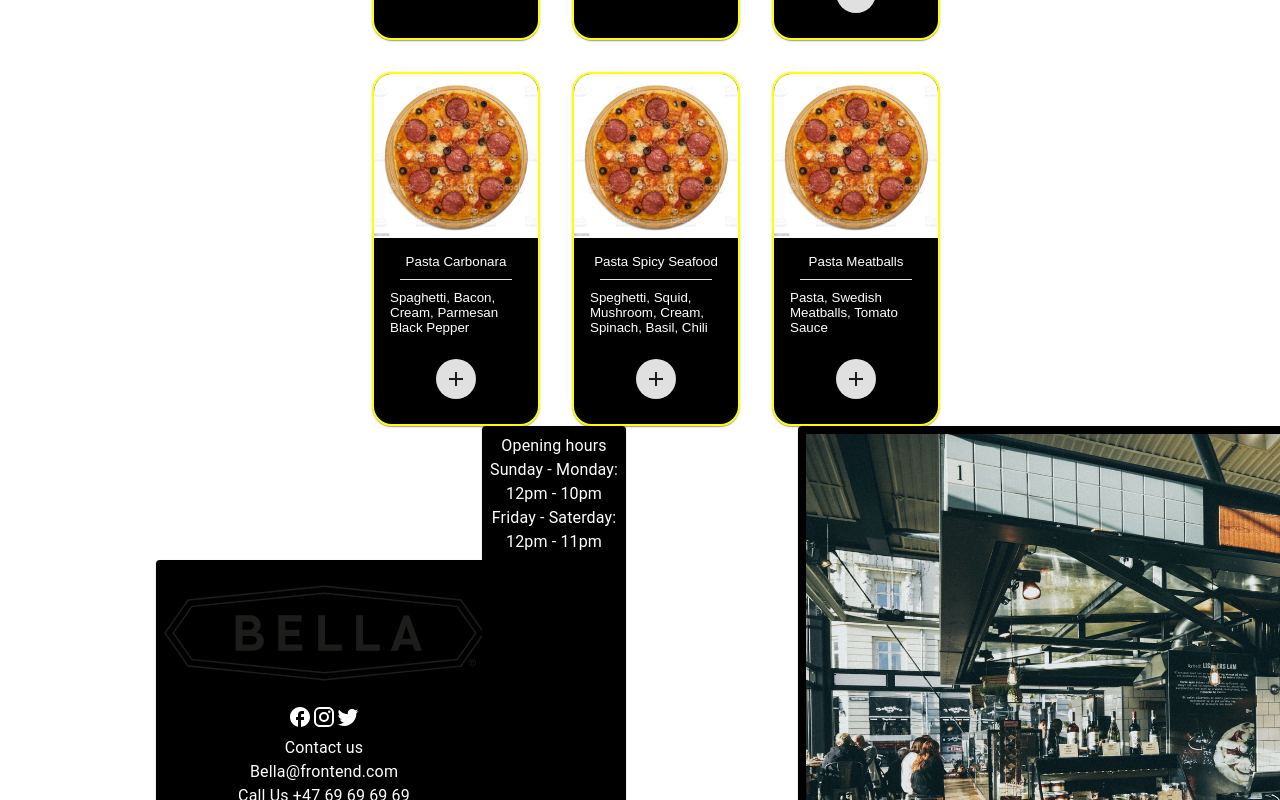
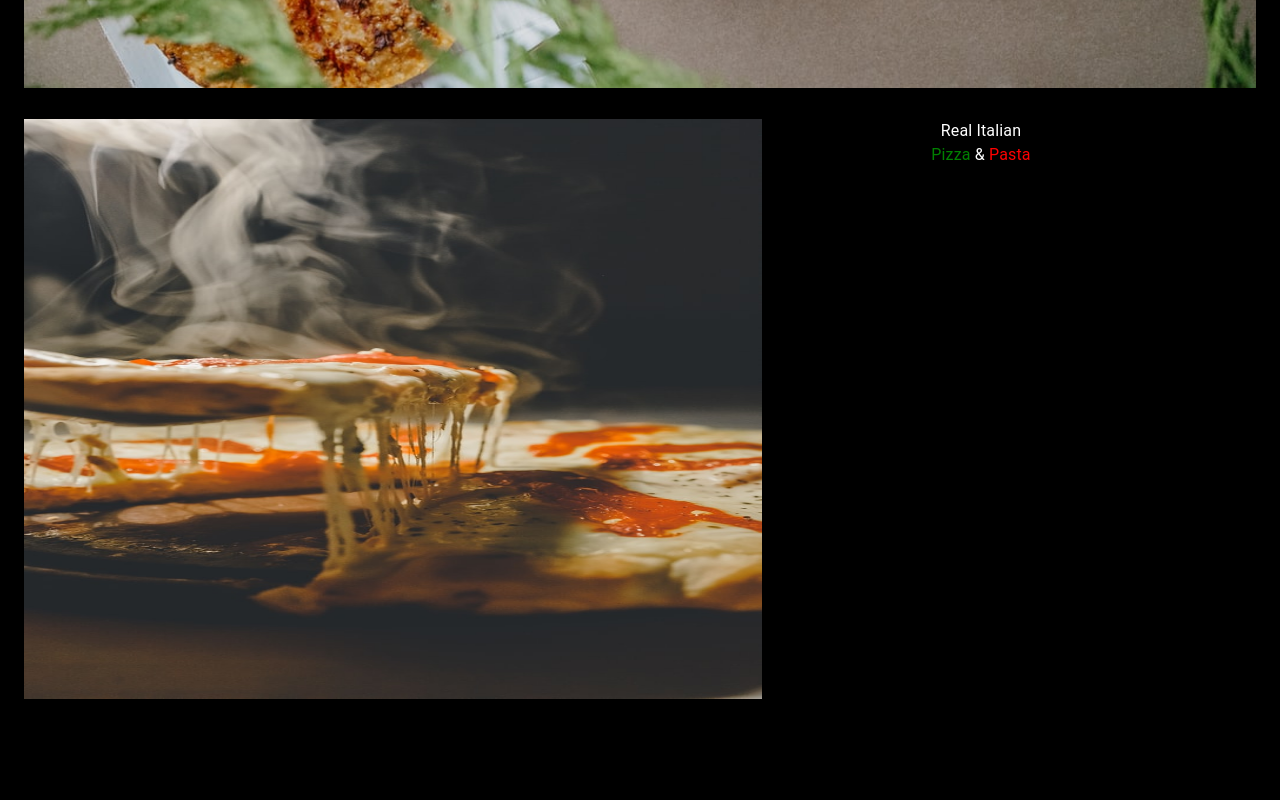
Before and after one commit to DennisBrenna/bellapizza, a React (Create React App) app: page / in a window 1280 px wide. Shown: the part 740-1540 px from the top of the page. Built offline with nearby package versions, Linux system fonts and the light colour scheme.

Commit message:
background color black

```diff
--- a/src/App.css
+++ b/src/App.css
@@ -1,8 +1,3 @@
 body {
-  background-color: #0000;
+  background-color: "black";
 }
-
-#mainlgo {
-  display: flex;
-  justify-content: center;
-}
--- a/src/App.js
+++ b/src/App.js
@@ -17,10 +17,8 @@ import ProductCard from './components/ProductCard';
 function App() {
   return (
     <div className="App">
-      <Menu/>
+      <Home/>
       </div>
-
-
   );
 }
 
--- a/src/components/MainCard.js
+++ b/src/components/MainCard.js
@@ -14,11 +14,14 @@ import warmpizza from '../images/warmpizza.jpeg'
 const Item = styled(Paper)(({ theme }) => ({
     ...theme.typography.body1,
     padding: theme.spacing(1),
-    backgroundColor: "pink",
+    backgroundColor: "black",
     color: "white",
     boxShadow: "white",
     textAlign: "center",
-    size: 56,
+    size: 90,
+    justifyContent: "center",
+    alignContent: "center",
+    boxShadow: "none",
 
   }));
 
@@ -26,13 +29,13 @@ const Item = styled(Paper)(({ theme }) => ({
 function FormRow() {
     return (
       <React.Fragment>
-
+        <Item>
         <Box sx={{width: 1}}>
             <Box sx={{
                 display:"grid",
                 gridTemplateColumns:"repeat(2, 1fr)",
                 gridTemplateRows:"repeat(1, 1fr)",
-                gap:2
+                gap:1
                 }}>
 
                 <Box gridColumn="Span 12">
@@ -55,34 +58,28 @@ function FormRow() {
                 <Box sx={{
                     gridRow: 2,
                     gridColumn:2,
-                    gridTemplateRows:"repeat(2, 1fr)",
-                    gridTemplateColumns:"repeat(1, 1fr)"
                 }}>
 
-                <Box sx={{
-                    gridTemplateRows:"repeat(2, 1fr)",
-                    gridTemplateColumns:"repeat(1, 1fr)"
-                }}>
+
                         <Item>
-                        <Box sx={{
-                        gridRow: 1,
-                        gridColumns: 1,
-                        }}>
+
                                     <a>Real Italian</a><br/>
                                     <a style={{color: "green"}}>Pizza</a>
                                     <a> & </a>
                                     <a style={{color: "red"}}>Pasta</a><br/>
-                        </Box>
+                        </Item>
+                                    </Box>
 
-                        <Box sx={{
-                        gridRow: 2,
-                        gridColumns: 2,
-                        }}>
-                            <Button/>
-                        </Box>
-                        </Item>
+                <Box sx={{
+                    gridRow: 3,
+                    gridColumn:2,
+                }}>
+                    <Item>
+                    <Button/>
+                    </Item>
                 </Box>
-                </Box>
+
+
 
 
 
@@ -93,6 +90,7 @@ function FormRow() {
                 </Box>
             </Box>
         </Box>
+        </Item>
       </React.Fragment>
     );
   }
```
